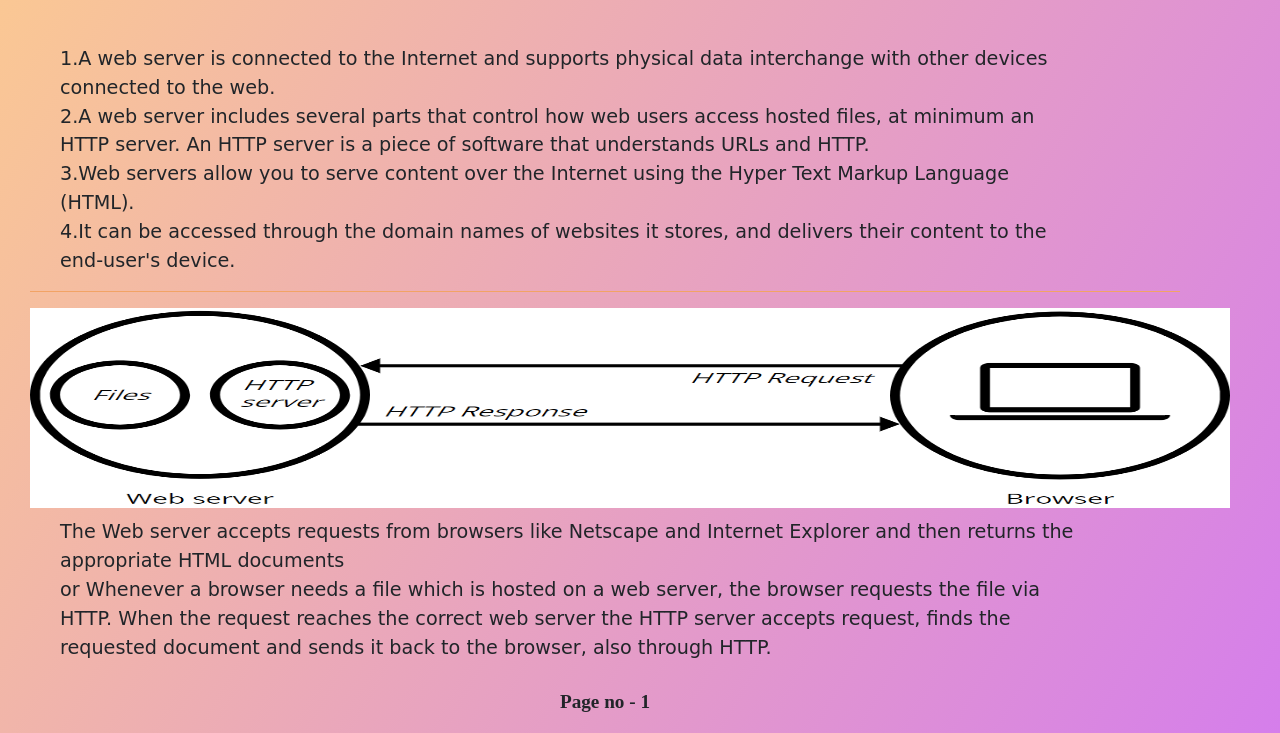
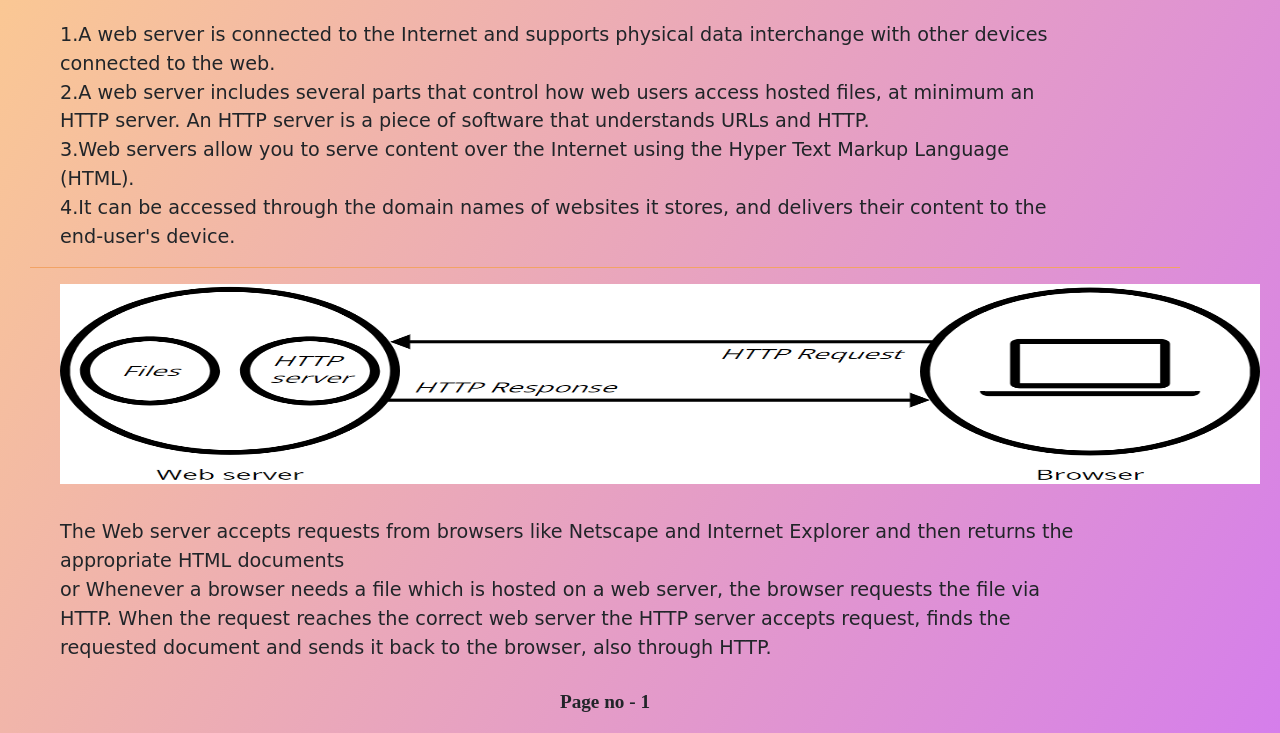
Before and after one commit to praguru14/webtech, a plain HTML site: page webserver/page1.html in a window 1280 px wide. Shown: the part 135-868 px from the top of the page. Drawn offline with nearby package versions, Linux system fonts and the light colour scheme.

Commit message:
Update page1.html

```diff
--- a/webserver/page1.html
+++ b/webserver/page1.html
@@ -42,13 +42,15 @@
 
 	<div class="body">
 		<h1>Web Servers</h1>
-		<br><br>
+		<br>
 		<p class="p">1.A web server is connected to the Internet and supports physical data interchange with other devices connected to the web.
 		<br>2.A web server includes several parts that control how web users access hosted files, at minimum an HTTP server. An HTTP server is a piece of software that understands URLs and HTTP.<br>
 		3.Web servers allow you to serve content over the Internet using the Hyper Text Markup Language (HTML).
 		<br>  4.It can be accessed through the domain names of websites it stores, and delivers their content to the end-user's device.</p>
+
 		<hr noshade="">
-		<img class="img" src="webserver.jpg " alt="webserver.jpg" width="1200" height="200">
+		<img class="img" src="webserver.jpg " alt="webserver.jpg" style="margin-left: 30px;" width="1200" height="200">
+		<br><br>
 		<p class="p">The Web server accepts requests from browsers like Netscape and Internet Explorer and then
 returns the appropriate HTML documents <br> or Whenever a browser needs a file which is hosted on a web server, the browser requests the file via HTTP. When the request reaches the correct web server the HTTP server accepts request, finds the requested document and sends it back to the browser, also through HTTP.</p>
 	</div>
```
